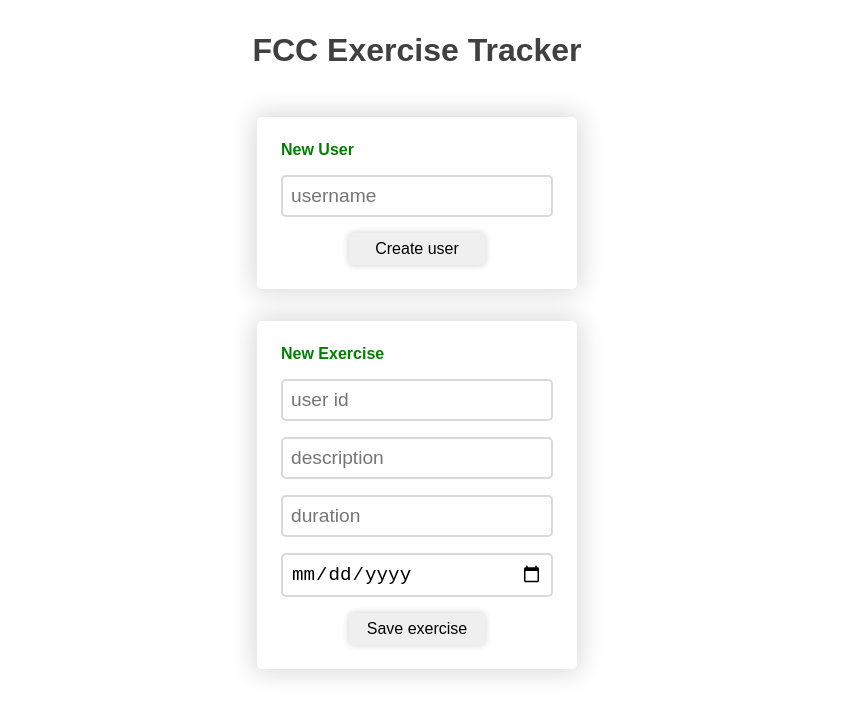
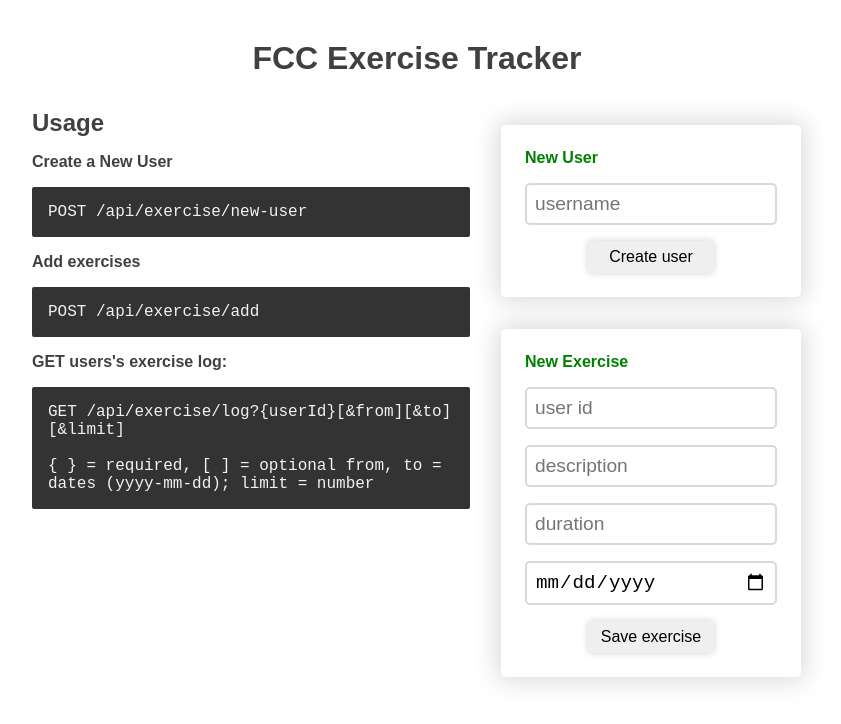
Before and after one commit to uybinh/fcc-exercise-tracker, a website: page public/index.html in a window 1280 px wide. Shown: the whole page, without its empty margins (223-1064 px from the left). Drawn offline with Linux system fonts and the light colour scheme.

Commit message:
Change style + fix typo

```diff
--- a/model/exercise.js
+++ b/model/exercise.js
@@ -1,7 +1,7 @@
 const shortid = require("shortid")
 const timestampPlugin = require("./plugins/timestamp")
 const mongoose = require("mongoose")
-const { handleErrorsOnCreate } = require("../lib/handle-erorrs")
+const { handleErrorsOnCreate } = require("../lib/handle-errors")
 const User = require("./user")
 const exerciseSchema = mongoose.Schema({
 	_id: {
--- a/model/user.js
+++ b/model/user.js
@@ -1,7 +1,7 @@
 const shortid = require("shortid")
 const timestampPlugin = require("./plugins/timestamp")
 const mongoose = require("mongoose")
-const { handleErrorsOnCreate } = require("../lib/handle-erorrs")
+const { handleErrorsOnCreate } = require("../lib/handle-errors")
 mongoose.set("useCreateIndex", true)
 
 const userSchema = mongoose.Schema({
--- a/public/index.html
+++ b/public/index.html
@@ -15,9 +15,29 @@
 
 <body>
   <div class="container">
-    <h1>FCC Exercise Tracker</h1>
+    <header id="header">
+      <h1>FCC Exercise Tracker</h1>
+    </header>
 
-    <div class="form-container">
+    <div id="usage-note">
+      <h2>Usage</h2>
+      <p>
+        <strong>Create a New User</strong>
+        <code>POST /api/exercise/new-user</code>
+        <strong>Add exercises</strong>
+        <code>POST /api/exercise/add</code>
+        <strong>GET users's exercise log:</strong>
+        <code>
+          GET /api/exercise/log?{userId}[&from][&to][&limit]
+          <br>
+          <br>
+          { } = required, [ ] = optional
+          from, to = dates (yyyy-mm-dd); limit = number
+        </code>
+      </p>
+    </div>
+
+    <div id='user-form' class="form-container">
       <form action="/api/exercise/new-user" method="POST" id="new-user-form">
         <h4>
           New User
@@ -29,7 +49,7 @@
       </form>
     </div>
 
-    <div class="form-container">
+    <div id="exercise-form" class="form-container">
       <form action="/api/exercise/add" method="POST" id="new-exercise-form">
         <h4>
           New Exercise
@@ -37,7 +57,7 @@
         <input id="user-id" name="exercise[user]" type="text" placeholder="user id">
         <input id="exercise-description" name="exercise[description]" type="text" placeholder="description">
         <input id="exercise-duration" name="exercise[duration]" type="text" placeholder="duration">
-        <input id="exercise-date" name="exercise[date]" type="date" placeholder="dd-mm-yyyy">
+        <input id="exercise-date" name="exercise[date]" type="date" placeholder="yyyy-mm-dd">
         <button tupe="submit">
           Save exercise
         </button>
--- a/public/style.css
+++ b/public/style.css
@@ -22,8 +22,47 @@
 }
 
 h1 {
-  margin: 2rem;
+  margin: 2rem 0;
   text-align: center;
+}
+
+.container {
+  max-width: 800px;
+  margin: 0 auto;
+  display: grid;
+  grid-template-columns: 1fr;
+}
+
+@media (min-width: 768px) {
+  .container {
+    grid-template-areas: 'head head' 'usage user' 'usage exercise';
+  }
+  #header {
+    grid-area: head;
+  }
+  #usage-note {
+    grid-area: usage;
+  }
+  #user-form {
+    grid-area: user;
+  }
+  #exercise-form {
+    grid-area: exercise;
+  }
+}
+
+#usage-note {
+  max-width: 500px;
+  margin: 0 15px;
+}
+
+#usage-note code {
+  display: block;
+  margin: 1rem 0;
+  padding: 1rem;
+  color: hsl(0, 0%, 95%);
+  background: hsl(0, 0%, 20%);
+  border-radius: 2px;
 }
 
 .form-container {
@@ -32,7 +71,7 @@
 
 form {
   display: block;
-  width: 320px;
+  width: 300px;
   padding: 1.5rem;
   margin: 0 auto;
   border-radius: 5px;
```
Also changed, not shown: lib/mongo-timestamp.js (deleted, +0 -11 lines), router/api-router.js (+47 -16 lines), server.js (+23 -16 lines), lib/handle-errors.js (renamed from lib/handle-erorrs.js).
